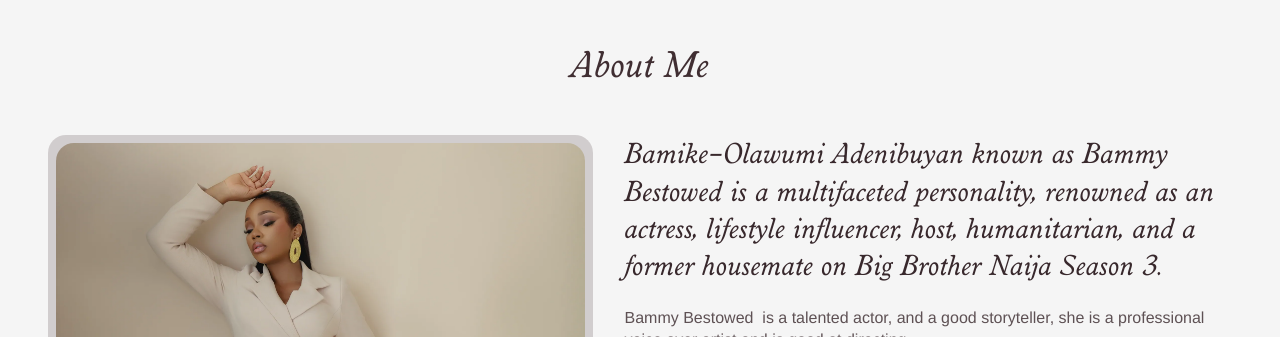
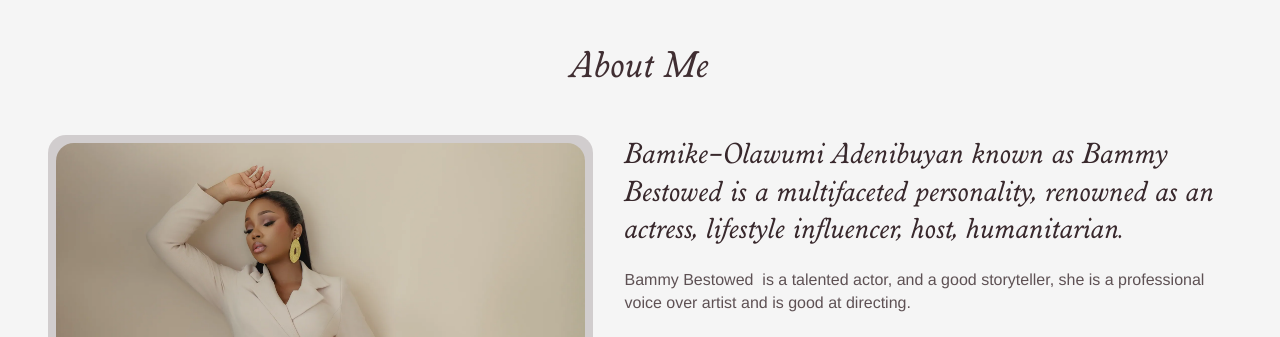
Before and after one commit to Rigwe19/bammy, a React (Vite) app: page / in a window 1280 px wide. Shown: the part 1420-1757 px from the top of the page. Built offline with nearby package versions, Linux system fonts and the light colour scheme; a web font is replaced by a local one.

Commit message:
removed BB nigeria

```diff
--- a/src/App.tsx
+++ b/src/App.tsx
@@ -220,7 +220,7 @@ const App: FunctionComponent = () => {
 								<img className="self-stretch flex-1 relative rounded-lg max-w-full overflow-hidden max-h-full object-cover" alt="" src="/images/about.webp" />
 							</div>
 							<div className="flex flex-col items-start justify-start gap-5">
-								<i className="self-stretch relative font-worcester-serial italic">Bamike<span className="font-dm-sans">-</span>Olawumi Adenibuyan known as Bammy Bestowed is a multifaceted personality, renowned as an actress, lifestyle influencer, host, humanitarian, and a former housemate on Big Brother Naija Season 3.</i>
+								<i className="self-stretch relative font-worcester-serial italic">Bamike<span className="font-dm-sans">-</span>Olawumi Adenibuyan known as Bammy Bestowed is a multifaceted personality, renowned as an actress, lifestyle influencer, host, humanitarian.</i>
 								<div className="self-stretch relative text-base leading-[140%] font-helvetica text-gray-300">
 									<p className="m-0 mb-5 whitespace-pre-wrap">Bammy Bestowed  is a talented actor, and a good storyteller, she is a professional voice over artist and is good at directing.</p>
 									<p className="m-0 mb-5">In collaboration with MTV Base Africa, Bamike collaborated with renowned stars like 2face Idibia and Tiwa Savage to drive awareness regarding civic responsibility, specifically emphasizing the importance of registering and securing Permanent Voter’s Cards ahead of elections in the country.</p>
```
